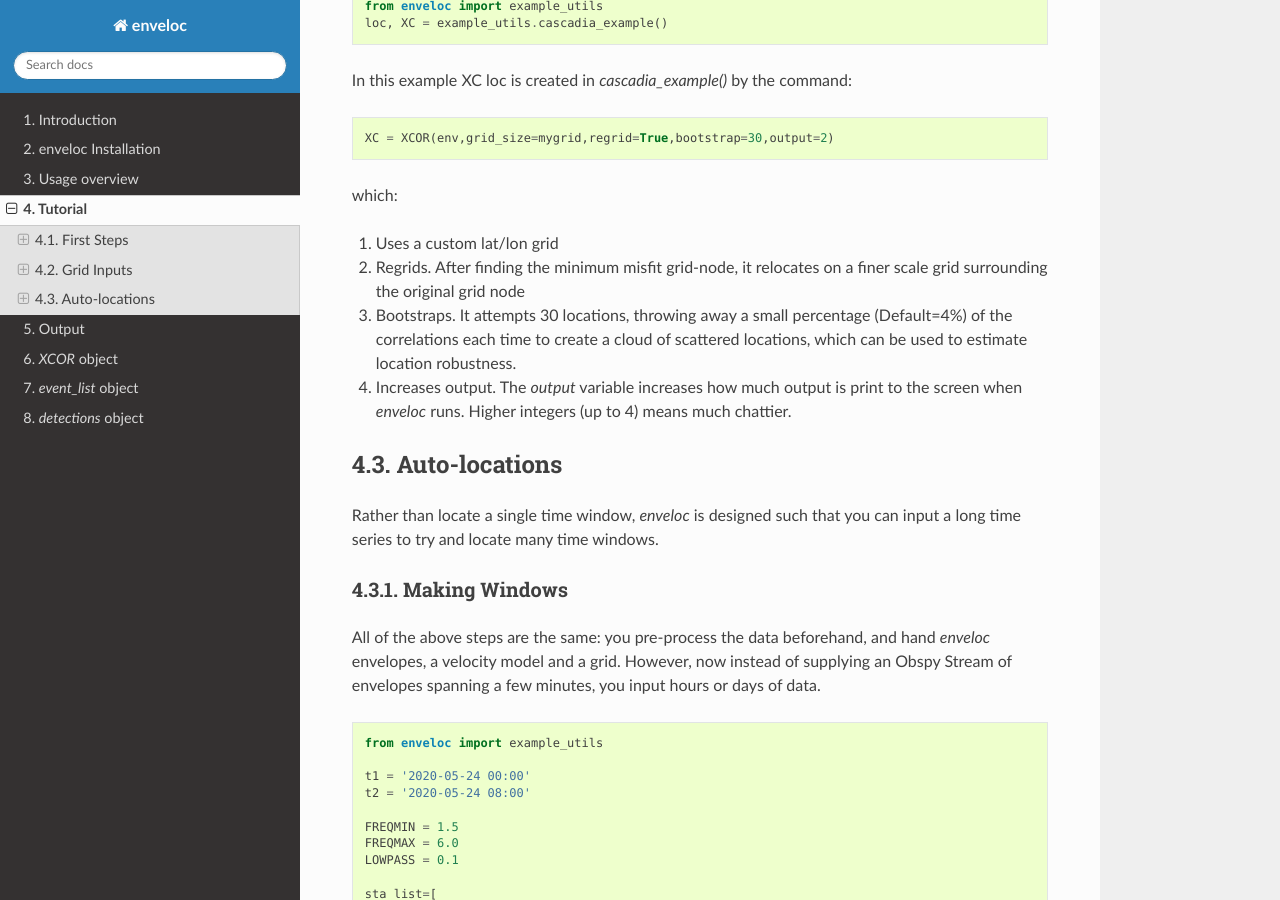
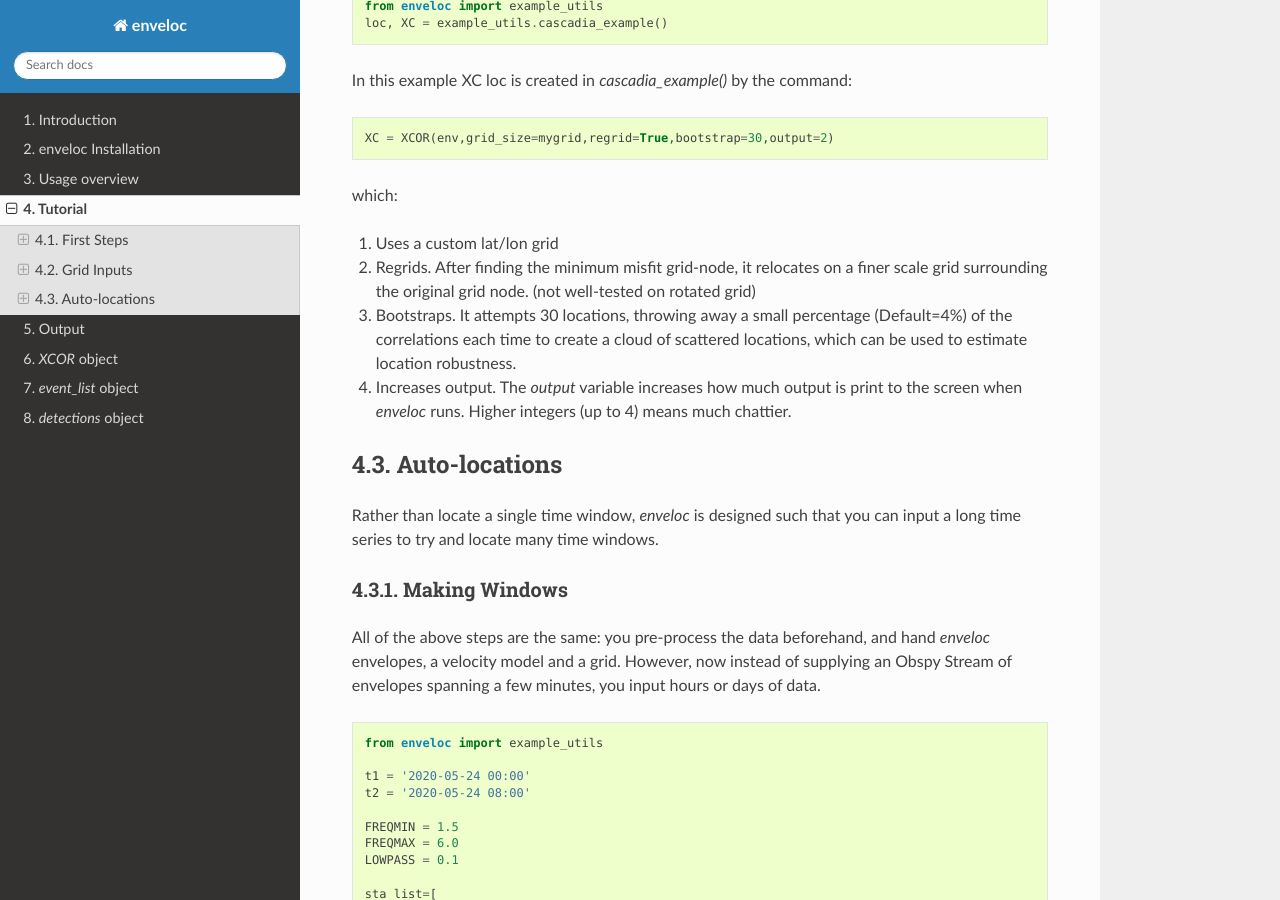
Before and after one commit to awech/enveloc, a Sphinx documentation site: the page built from docs/tutorial.rst, in a window 1280 px wide and 900 px high, scrolled down 4677 px. Built offline with Sphinx 7.4.7 and the Read the Docs theme 2.0.0, drawn with Linux system fonts in a browser that asks for light colours; formulas are drawn with MathJax 3.

Commit message:
made note about possible regrid bug in rotated grid

```diff
--- a/docs/tutorial.rst
+++ b/docs/tutorial.rst
@@ -172,13 +172,13 @@ which:
 
 #. Uses a custom lat/lon grid
 #. Regrids. After finding the minimum misfit grid-node, it relocates on a finer scale grid
-   surrounding the original grid node
+   surrounding the original grid node. (not well-tested on rotated grid)
 #. Bootstraps. It attempts 30 locations, throwing away a small percentage (Default=4%) of the
    correlations each time to create a cloud of scattered locations, which can be used to estimate location robustness.
 #. Increases output. The *output* variable increases how much output is print to the screen when
    *enveloc* runs. Higher integers (up to 4) means much chattier.
 
-
+..
 
 Auto-locations
 --------------
```
